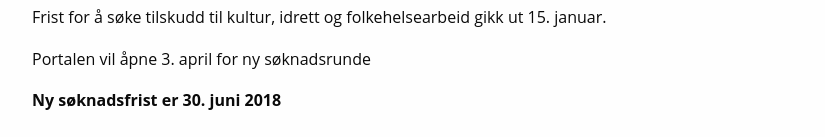
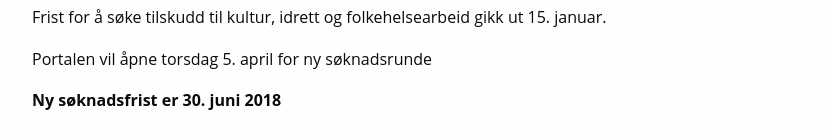
Before and after one commit to telemark/tmp.tilskudd.t-fk.no, a website: page public/index.html in a window 1280 px wide. Shown: the part 154-291 px from the top of the page, without its empty margins (8-833 px from the left). Drawn offline with Linux system fonts and the light colour scheme.

Commit message:
Updates dependencies. Changes text (patch)

```diff
--- a/public/index.html
+++ b/public/index.html
@@ -24,7 +24,7 @@
     <h1>Søknadsportalen er nå lukket</h1>
     <div>
         <p>Frist for å søke tilskudd til kultur, idrett og folkehelsearbeid gikk ut 15. januar.</p>
-        <p>Portalen vil åpne 3. april for ny søknadsrunde</p>
+        <p>Portalen vil åpne torsdag 5. april for ny søknadsrunde</p>
         <p><strong>Ny søknadsfrist er 30. juni 2018</strong></p>
     </div>
     <h2>Kontaktinformasjon</h2>
```
Also changed, not shown: package.json (+7 -7 lines), README.md, 1 other file.
